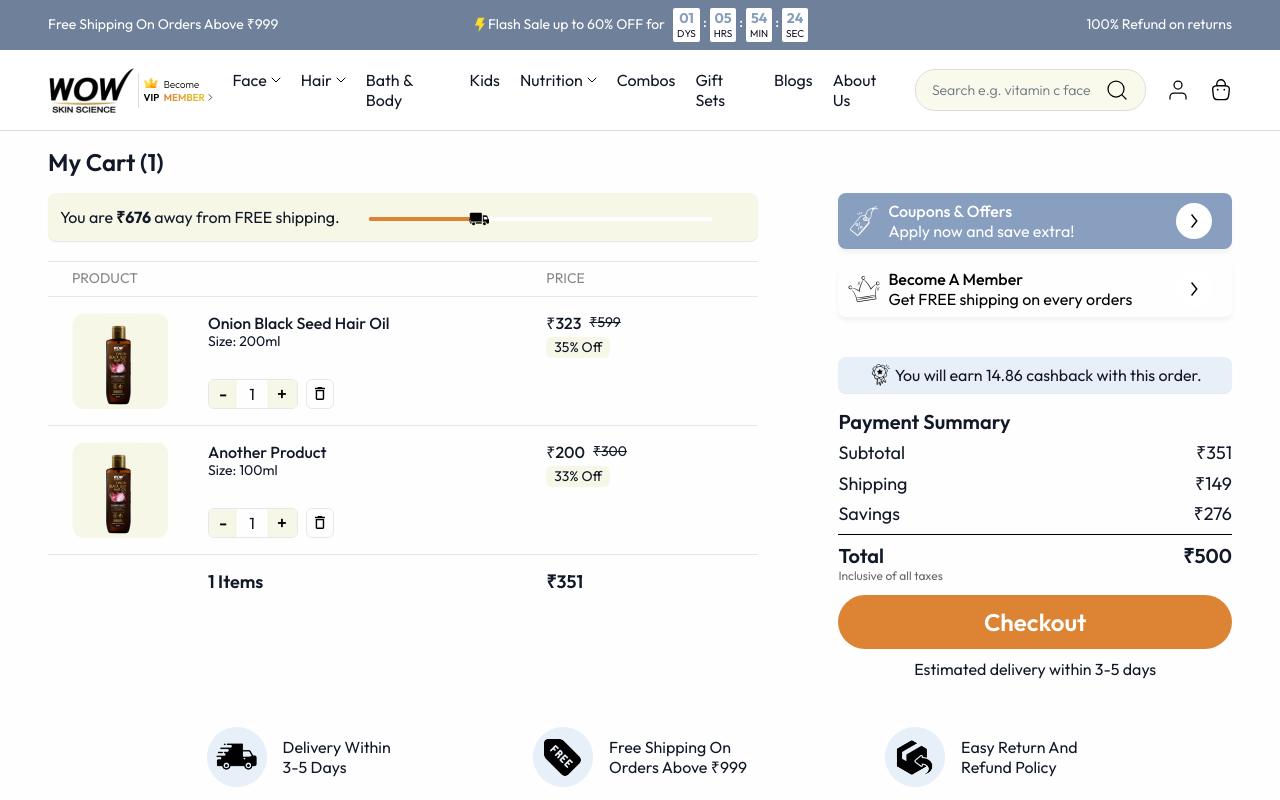
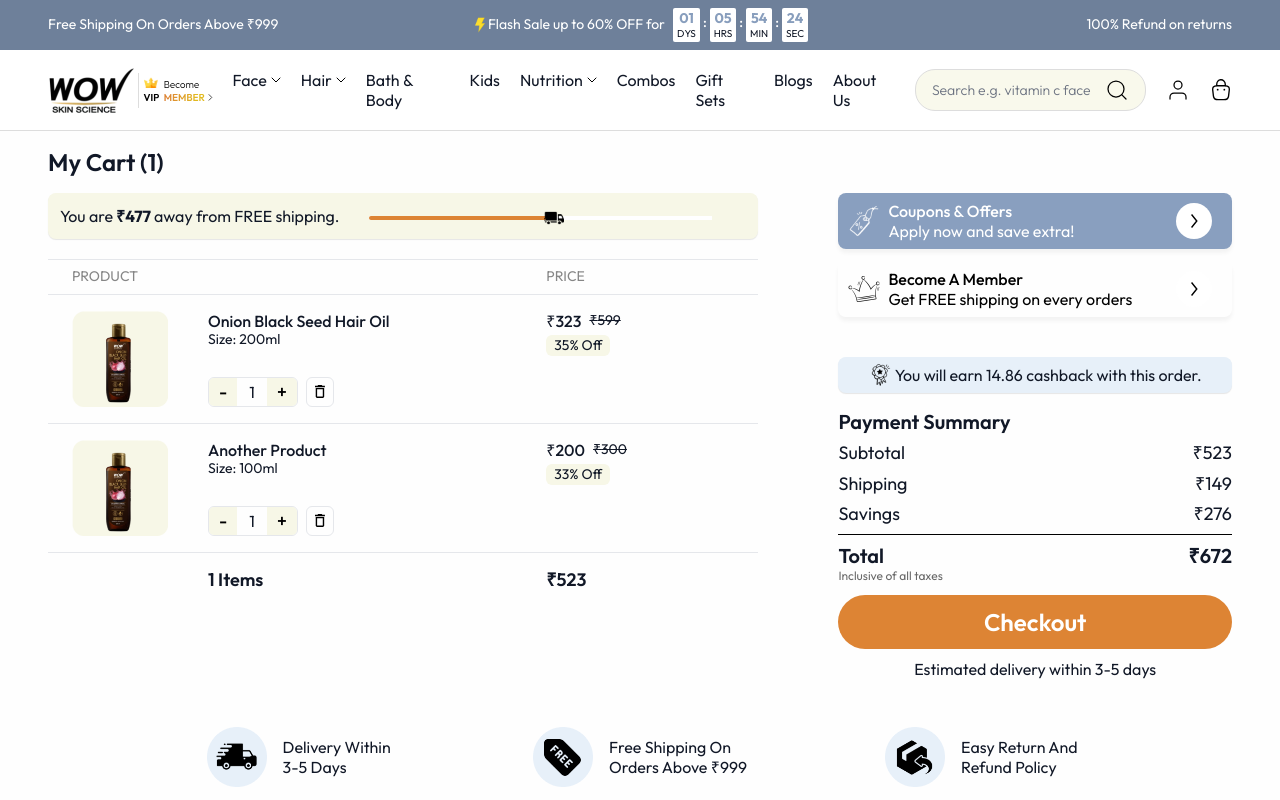
Before and after one commit to santoshnetwork42/buywow-store, a Next.js app: page /my-cart in a window 1280 px wide. Shown: the top 800 px of the page. Built offline with nearby package versions, Linux system fonts and the light colour scheme.

Commit message:
add shipping progress bar with animation

```diff
--- a/src/components/partials/MyCart/MainCartSection/index.jsx
+++ b/src/components/partials/MyCart/MainCartSection/index.jsx
@@ -4,10 +4,14 @@
 import ProductTable from "@/components/partials/MyCart/ProductTable";
 
 export default function MainCartSection({ cartData }) {
+  const cartValue = cartData.paymentSummary.subtotal;
+  const freeShippingThreshold = cartData.freeShippingThreshold;
+
   return (
     <div className="flex w-full flex-col gap-5">
       <ShippingProgress
-        amountAwayFromFreeShipping={cartData.amountAwayFromFreeShipping}
+        freeShippingThreshold={freeShippingThreshold}
+        cartValue={cartValue}
       />
       <ProductTable
         cartItems={cartData.cartItems}
--- a/src/components/partials/MyCart/ShippingProgress/index.jsx
+++ b/src/components/partials/MyCart/ShippingProgress/index.jsx
@@ -1,21 +1,59 @@
 // components/MyCart/ShippingProgress.jsx
+import React, { useState, useEffect } from "react";
 import { Text, Img } from "@/components/common";
 
-export default function ShippingProgress({ amountAwayFromFreeShipping }) {
+export default function ShippingProgress({ freeShippingThreshold, cartValue }) {
+  const [animate, setAnimate] = useState(false);
+  const amountAwayFromFreeShipping = Math.max(
+    0,
+    freeShippingThreshold - cartValue,
+  );
+  const progressPercentage = Math.min(
+    100,
+    (cartValue / freeShippingThreshold) * 100,
+  );
+
+  useEffect(() => {
+    // Trigger animation on mount and when cartValue changes
+    setAnimate(false);
+    setTimeout(() => setAnimate(true), 50);
+  }, [cartValue]);
+
   return (
-    <div className="flex items-center justify-between gap-5 rounded-lg bg-lime-50 p-3 shadow-sm">
-      <Text size="base" as="p" responsive>
+    <div className="flex items-center justify-between gap-5 rounded-lg bg-lime-50 px-3 py-2 shadow-sm md:py-3">
+      <Text size="base" as="p" className="line-clamp-2" responsive>
+        {amountAwayFromFreeShipping > 0 ? (
+          <>
             You are
             <span className="font-bold"> ₹{amountAwayFromFreeShipping} </span>
             away from FREE shipping.
+          </>
+        ) : (
+          "You've qualified for FREE shipping, Enjoy! 🎉"
+        )}
       </Text>
+      <div className="mr-[5%] flex h-full w-1/2 shrink-0 items-center">
+        <div className="relative mt-1 h-1 w-full bg-white-a700_01">
+          <div
+            className={`absolute left-0 top-0 h-full rounded-full bg-yellow-900 transition-all duration-1000 ease-in-out ${
+              animate ? "" : "w-0"
+            }`}
+            style={{ width: animate ? `${progressPercentage}%` : "0%" }}
+          ></div>
           <Img
-        src="img_group_1400002432.png"
-        width={352}
+            src="img_shipping_delivery_truck.svg"
+            alt="Delivery truck"
+            width={20}
             height={20}
-        alt="shipping icon"
-        className="mr-[5%] mt-1 h-5 w-1/2 rounded-full object-cover object-[25%]"
+            className={`absolute top-1/2 -translate-y-1/2 transform transition-all duration-1000 ease-in-out ${
+              animate ? "" : "left-0"
+            }`}
+            style={{
+              left: animate ? `calc(${progressPercentage}% - 4px)` : "0",
+            }}
           />
+        </div>
+      </div>
     </div>
   );
 }
--- a/src/data/myCartData.js
+++ b/src/data/myCartData.js
@@ -1,7 +1,7 @@
 // data/myCartData.js
 export const myCartData = {
   itemCount: 1,
-  amountAwayFromFreeShipping: 676,
+  freeShippingThreshold: 1000,
   cartItems: [
     {
       id: 1,
@@ -99,9 +99,9 @@
   ],
   cashback: 14.86,
   paymentSummary: {
-    subtotal: 351,
+    subtotal: 523,
     shipping: 149,
     savings: 276,
-    total: 500,
+    total: 672,
   },
 };
```
Also changed, not shown: public/images/img_shipping_delivery_truck.svg (added). Lines whose indentation alone changed are shown as unchanged.
